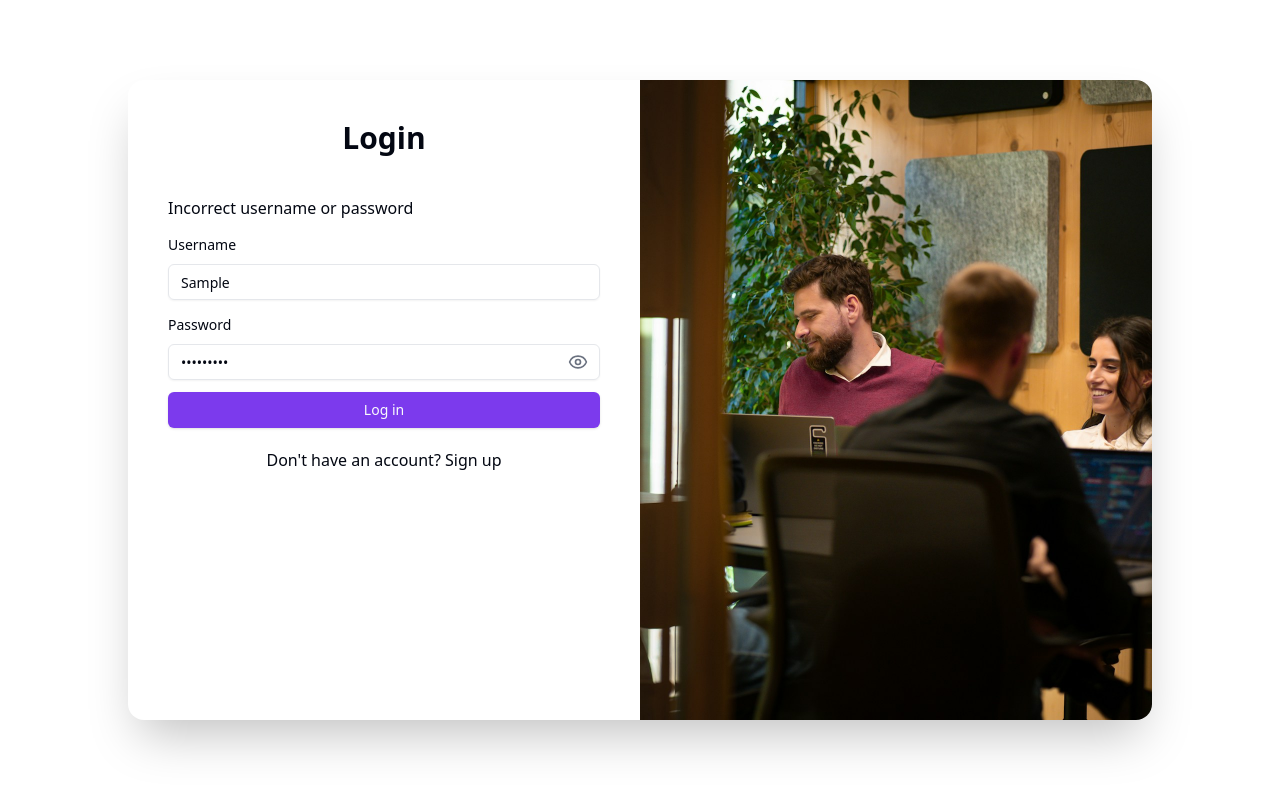
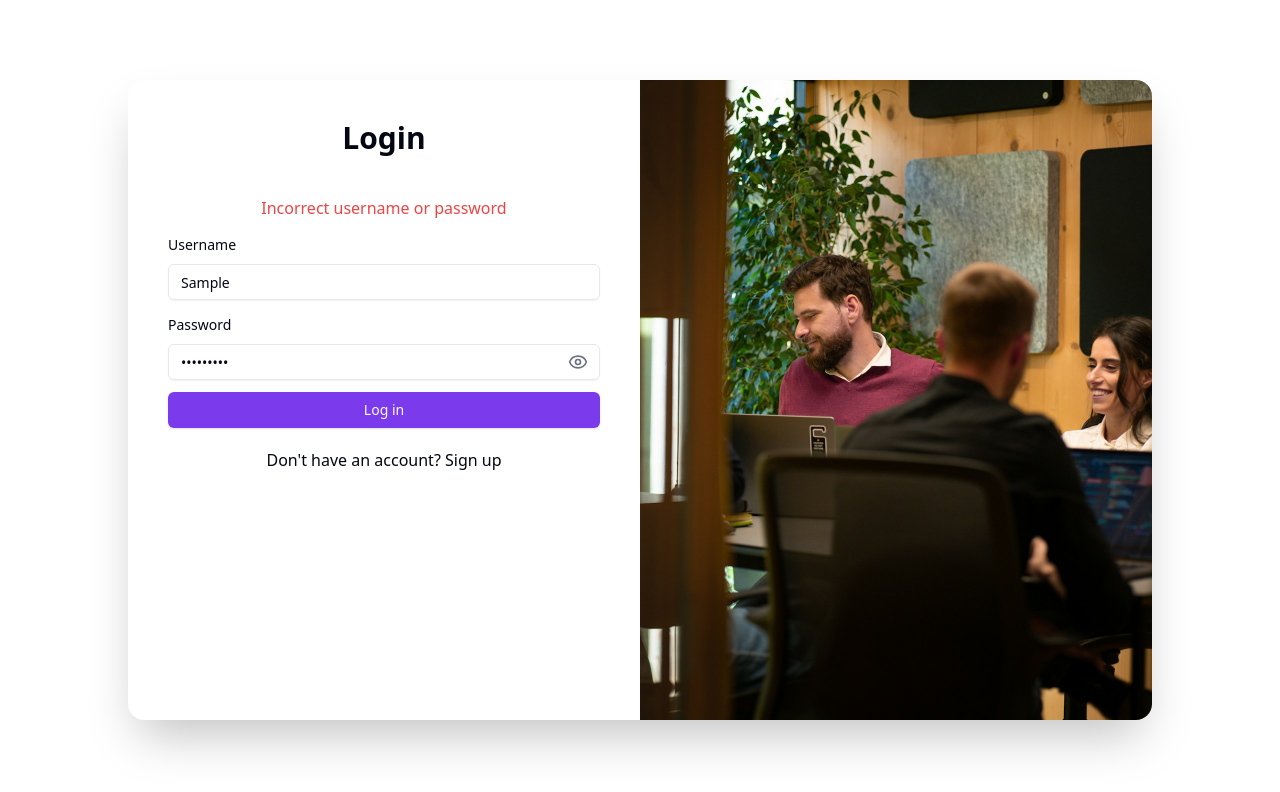
Before and after one commit to itays/social-app, a Next.js app: page /login in a window 1280 px wide. Both pictures are taken after typing "Sample", "Sample123" into the empty fields and a click on the button "Log in". Shown: the top 792 px of the page. Built offline with nearby package versions, Linux system fonts and the light colour scheme; no server answers; the database is empty.

Commit message:
loginform change

```diff
--- a/src/app/(auth)/login/LoginForm.tsx
+++ b/src/app/(auth)/login/LoginForm.tsx
@@ -41,7 +41,7 @@ export default function LoginForm() {
   return (
     <Form {...form}>
       <form onSubmit={form.handleSubmit(onSubmit)} className="space-y-3">
-        {error && <p className="text-centertext-destructive">{error}</p>}
+        {error && <p className="text-center text-destructive">{error}</p>}
 
         <FormField
           control={form.control}
```
